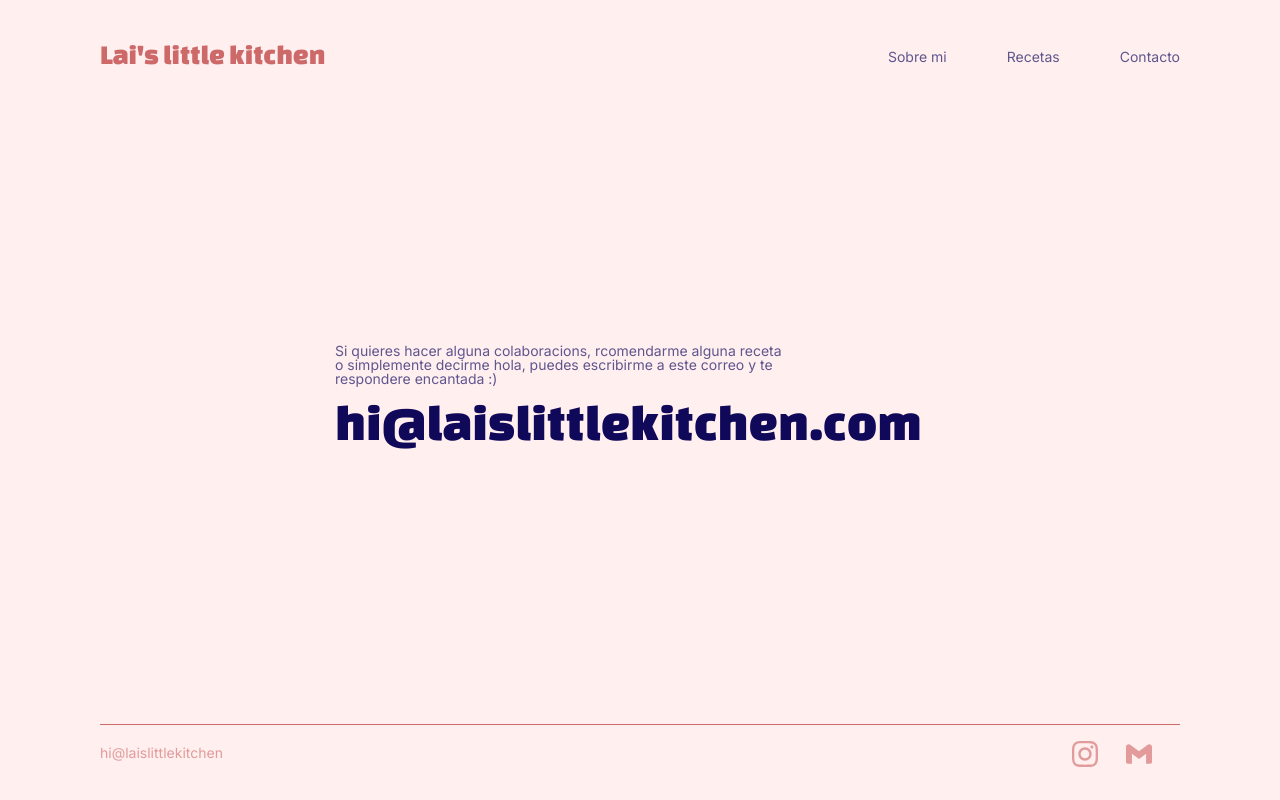
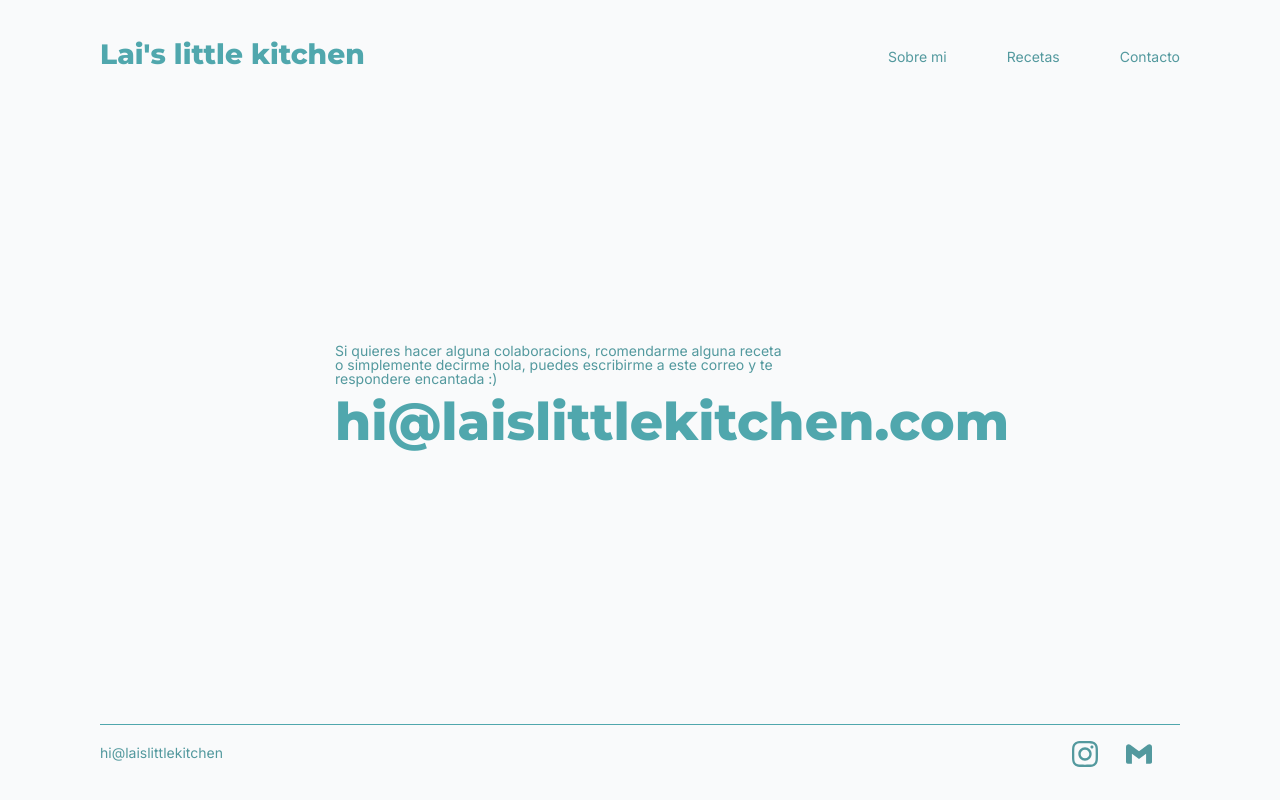
Before and after one commit to gorkaplans/Lais-little-kitchen-web, a React (Create React App) app: page /Contact in a window 1280 px wide. Built offline with nearby package versions, Linux system fonts and the light colour scheme.

Commit message:
feedback

```diff
--- a/src/components/button/Button.scss
+++ b/src/components/button/Button.scss
@@ -15,7 +15,7 @@
       transition: all 0.1s ease-in !important;
 
       &:hover{
-          box-shadow: 5px 5px 35px -16px rgba(0,0,0,0.42);
+          box-shadow: 5px 5px 20px -16px rgba(0,0,0,0.42);
           transform: scale(1.02);
           background-color: $red3;
       }
--- a/src/components/footer/Footer.scss
+++ b/src/components/footer/Footer.scss
@@ -3,7 +3,7 @@
 .section-footer{
     margin-top: auto;
     .footer-wrapper{
-        border-top: solid #ce6969 1px ;
+        border-top: solid $bluehard 1px ;
         width: 100%;
         padding-top: 1rem;
         display: flex;
@@ -16,7 +16,7 @@
 
 
             &:hover{
-                color: #ce6969 ;
+                color: $bluesoft ;
             }
         }
 
--- a/src/components/projectDetail/ProjectDetail.js
+++ b/src/components/projectDetail/ProjectDetail.js
@@ -43,7 +43,7 @@ const ProjectDetail = () => {
         <div className="section">
             <div className="container container-detail">
                 <div className="detail-hero">
-                    <h1 className="heading">{receta.name}</h1>
+                    <h1 className="heading receta-title-detail">{receta.name}</h1>
                     <img className="detail-img" src={image}></img>
                 </div>
                 <div className="description-container">
--- a/src/components/projectDetail/ProjectDetail.scss
+++ b/src/components/projectDetail/ProjectDetail.scss
@@ -9,11 +9,18 @@
         display: flex;
         flex-direction: column;
 
+        .receta-title-detail{
+            border-bottom: 1px $bluesoft solid;
+            padding-bottom: 1rem;
+            cursor: pointer;
+
+          }
+
         .detail-img{
             min-width: 100%;
             max-width: 100%;
             margin-top: 2rem;
-            border-radius: 1rem;
+            border-radius: 0.4rem;
             margin-bottom: 4rem;
         }
     }
@@ -35,6 +42,10 @@
         }
 
         .description-text{
+
+            max-width: 500px !important;
+
+
             p{
                 margin-bottom: 1rem;
             }
--- a/src/components/projects/Projects.js
+++ b/src/components/projects/Projects.js
@@ -40,9 +40,8 @@ const Projects = ({size}) => {
             {recetas.slice(0,size).map((receta, index) =>
             <>
             <div className="project-preview">
-                <h1 className="heading3-red">{receta.fields.name}</h1>
+                <h1 className="heading2-red receta-title" onClick={() => handleOnClick(receta.sys.id)}>{receta.fields.name}</h1>
                 <div className="div-link" onClick={() => handleOnClick(receta.sys.id)}>
-                    <p className="text-red">Ver receta</p>
                     <img className="image-preview" src={receta.fields.image.fields.file.url}></img>
                 </div>
             </div>
--- a/src/components/projects/Projects.scss
+++ b/src/components/projects/Projects.scss
@@ -11,6 +11,13 @@
   grid-template-rows: 1fr 1fr;
   gap: 3rem 3rem;
 
+  .receta-title{
+    border-bottom: 1px $bluesoft solid;
+    padding-bottom: 0.8rem;
+    cursor: pointer;
+
+  }
+
   .div-link{
     cursor: pointer;
 
@@ -19,13 +26,16 @@
     width: 100%;
     overflow: hidden;
     object-fit: cover;
-    opacity: 0.8;
-    border-radius: 0.5rem;
-    transition: ease-in 0.3s;
+    opacity: 0.9;
+    border-radius: 0.2rem;
+    transition: ease-in 0.2s;
 
 
     &:hover{
       opacity: 1;
+      border-radius: 0.8rem;
+      box-shadow: 5px 5px 30px -16px rgba(0,0,0,0.6);
+
     }
   }
   }
--- a/src/index.css
+++ b/src/index.css
@@ -14,5 +14,5 @@ code {
 
 
 body{
-  background-color: #ffefef;
+  background-color: #F9FAFB;
 }
--- a/src/pages/Home.js
+++ b/src/pages/Home.js
@@ -14,7 +14,7 @@ return (
     <Hero
       text='De la ley a la sartén'
       text2='BIENVENIDOS'
-      image='https://uploads-ssl.webflow.com/608851f5a265f957720336c3/608fe3bb429581388fcb57b2_Hero-background%20copy.jpg'>
+      image='https://uploads-ssl.webflow.com/608851f5a265f957720336c3/60a53e87f5f1fff5fbc451ea_608fe3bb429581388fcb57b2_Hero-background%20copy%20copy.jpg'>
     </Hero>
     <Projects
     size="4">
--- a/src/styles.scss
+++ b/src/styles.scss
@@ -48,6 +48,7 @@ table {
 
 @import url('https://fonts.googleapis.com/css2?family=Inter:wght@400;600&display=swap');
 @import url('https://fonts.googleapis.com/css2?family=Changa+One&display=swap');
+@import url('https://fonts.googleapis.com/css2?family=Montserrat:wght@800&display=swap');
 
 
 *{
@@ -57,18 +58,18 @@ table {
 }
 
 
-$bluehard:#10095a;
-$bluesoft:#60568e;
+$bluehard:#50a7ad;
+$bluesoft:#53999e;
 
-$redhard:#ce6969;
-$redsoft:#e29b9a;
-$red3: #fce4e4;
+$redhard:#50a7ad;
+$redsoft:#53999e;
+$red3: #f2f9fa;
 
 
 $transition1: all 0.3s ease-in-out;
 
 .heading{
-    font-family: 'Changa one', sans-serif;
+    font-family: 'Montserrat', sans-serif;
 	font-size: 52px;
     text-decoration: none;
     color: $bluehard;
@@ -77,14 +78,14 @@ $transition1: all 0.3s ease-in-out;
 }
 
 .heading2-blue{
-    font-family: 'Changa one', sans-serif;
+    font-family: 'Montserrat', sans-serif;
 	font-size: 28px;
     text-decoration: none;
     color: $bluehard;
 }
 
 .heading2-red{
-    font-family: 'Changa one', sans-serif;
+    font-family: 'Montserrat', sans-serif;
 	font-size: 28px;
     text-decoration: none;
     color: $redhard;
@@ -92,7 +93,7 @@ $transition1: all 0.3s ease-in-out;
 }
 
 .heading3-red{
-    font-family: 'Changa one', sans-serif;
+    font-family: 'Montserrat', sans-serif;
 	font-size: 18px;
     text-decoration: none;
     color: $redhard;
@@ -100,7 +101,7 @@ $transition1: all 0.3s ease-in-out;
 }
 
 .heading3-blue{
-    font-family: 'Changa one', sans-serif;
+    font-family: 'Montserrat', sans-serif;
 	font-size: 18px;
     text-decoration: none;
     color: $bluehard;
```
